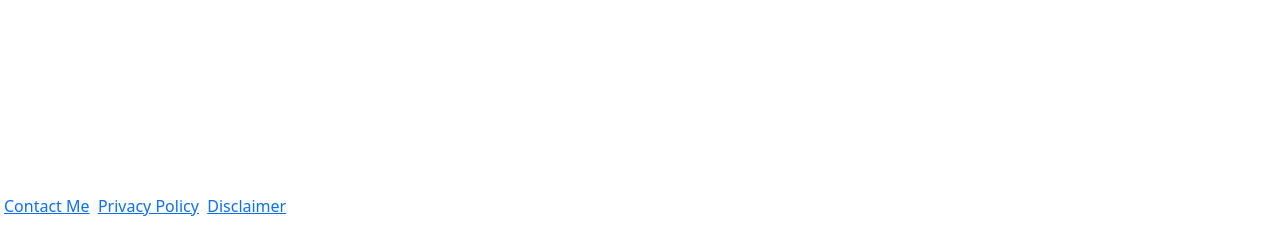
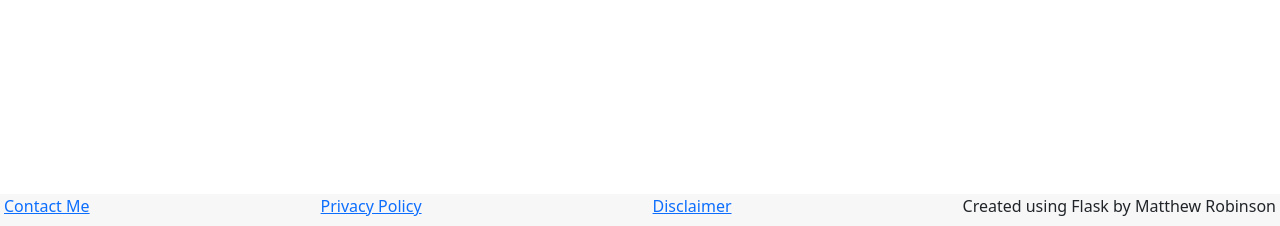
Before and after one commit to Matthew-Robinson-UK/Flask-Portfolio, a Flask app: page / in a window 1280 px wide. Shown: the part 574-800 px from the top of the page. Run offline with Flask 2, Linux system fonts and the light colour scheme; data that the repository does not hold is empty.

Commit message:
added readme, footer signature adeed, updated vaccine.jpg

```diff
--- a/blog/static/style.css
+++ b/blog/static/style.css
@@ -65,7 +65,9 @@ img {
 }
 
 #footer {
-
+    display: flex;
+    justify-content: space-between;
+    background-color: rgb(247, 247, 247);
     padding-bottom: 1vh;
     padding-left: .5vh;
     padding-right: .5vh;
--- a/blog/templates/layout.html
+++ b/blog/templates/layout.html
@@ -56,7 +56,8 @@
     <footer id='footer'class="mt-auto">
       <a href="{{ url_for('contact') }}" class="footer" id = "Contact">Contact Me</a>&nbsp
         <a href="{{ url_for('privacy_policy') }}" class="footer" id = "privacy_policy">Privacy Policy</a>&nbsp
-        <a href="{{ url_for('disclaimer') }}" class="footer" id = "disclaimer">Disclaimer</a>
+        <a href="{{ url_for('disclaimer') }}" class="footer" id = "disclaimer">Disclaimer</a>&nbsp
+        <span class="footer" id = "signature">Created using Flask by Matthew Robinson</span>
     </footer>
 </body>
 </html>
--- a/blog/templates/post.html
+++ b/blog/templates/post.html
@@ -35,7 +35,7 @@
 {% endif %}
 <div class="view_feedback">
   <div class="view_ratings ">
-    <h1>Post Ratings</h1>
+    <h1>Ratings</h1>
     {% if post.ratings %}
       {% for value in post.ratings %}
         <p> {{ value.value }} &#x2b50;
```
Also changed, not shown: blog/forms.py (+7 -5 lines), blog/static/img/vaccine.jpg, readme.md (added).
